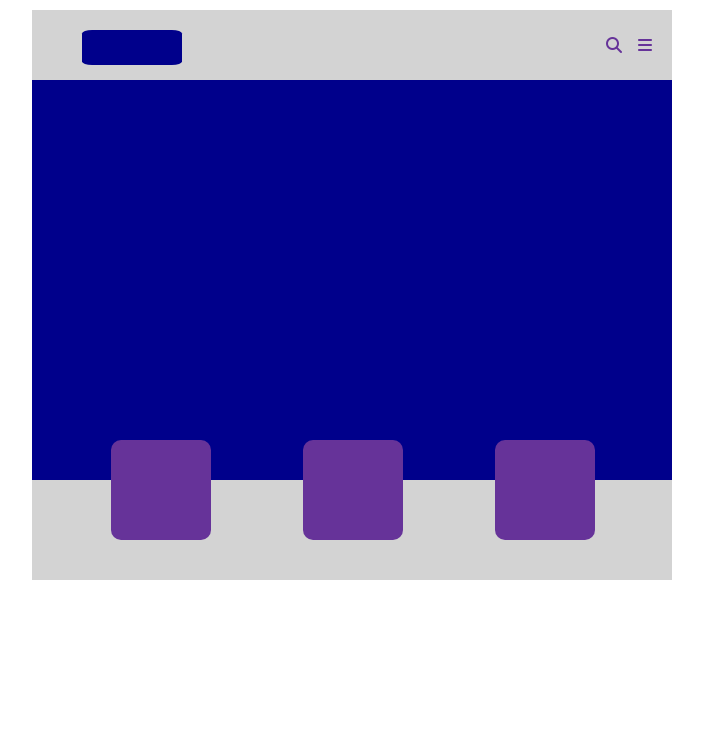
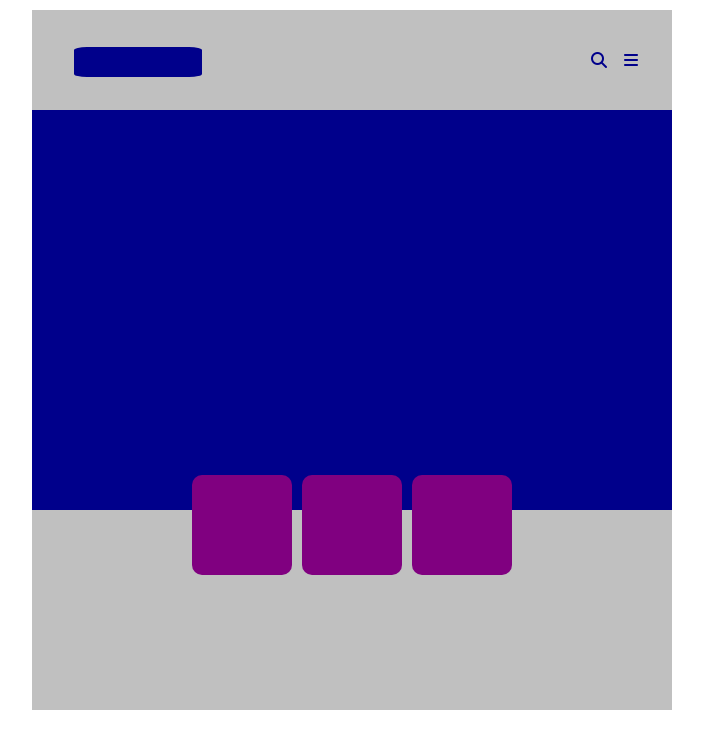
Before and after one commit to YZahorodnii/html_css_fundamentals, a plain HTML site: page hw_lesson_3_part2.html in a window 1280 px wide. Shown: the whole page, without its empty margins (288-991 px from the left). Drawn offline with Linux system fonts and the light colour scheme.

Commit message:
Last code refactoring for HW #3 part 2

```diff
--- a/hw_lesson_3_part2.html
+++ b/hw_lesson_3_part2.html
@@ -12,12 +12,16 @@
 <body>
 
 <div class="container">
-    <div class="header">
-        <div class="icon"><i class="fa-solid fa-magnifying-glass"></i></div>
-        <div class="icon"><i class="fa-solid fa-bars"></i></div>
-        <div class="window"></div>
+    <div class="header-left">
+        <div class="window darkblue"></div>
     </div>
-    <div class="body"></div>
+    <div class="header-right">
+        <div class="icon darkbluecolor"><i class="fa-solid fa-magnifying-glass"></i></div>
+        <div class="icon darkbluecolor"><i class="fa-solid fa-bars"></i></div>
+    </div>
+
+
+    <div class="body darkblue"></div>
     <div class="footer">
         <div class="boxes"></div>
         <div class="boxes"></div>
--- a/styles_hw_3_part2.css
+++ b/styles_hw_3_part2.css
@@ -10,81 +10,80 @@ body {
     margin-top: 10px;
     margin-left: auto;
     margin-right: auto;
+    display: flex;
+    flex-wrap: wrap;
 }
 
-.header {
-    height: 70px;
-    width: 100%;
-    background-color: lightgrey;
+.header-left {
+    height: 100px;
+    width: 50%;
+    background-color: silver;
+    display: flex;
     position: relative;
+}
 
+.window {
+    height: 30px;
+    width: 40%;
+    border-radius: 10%;
+    position: absolute;
+    top: 37px;
+    left: 42px;
+}
+
+.header-right {
+    height: 100px;
+    width: 50%;
+    background-color: silver;
+    display: flex;
+    justify-content: flex-end;
+    align-items: center;
+    column-gap: 10px;
+    position: relative;
+}
+
+.darkblue {
+    background-color: darkblue;
+}
+
+.darkbluecolor {
+    color: darkblue;
 }
 
 .icon:nth-child(1) {
+    display: flex;
     position: absolute;
-    right: 50px;
-    color: rebeccapurple;
-    bottom: 25px;
+    right: 65px;
 }
 
 .icon:nth-child(2) {
+    display: flex;
     position: absolute;
-    right: 20px;
-    color: rebeccapurple;
-    bottom: 25px;
-}
-
-.window {
-    height: 35px;
-    width: 100px;
-    background-color: darkblue;
-    border-radius: 10%;
-    position: absolute;
-    bottom: 15px;
-    left: 50px;
+    right: 34px;
 }
 
 .body {
     height: 400px;
     width: 100%;
-    background-color: darkblue;
+    display: flex;
 }
 
 .footer {
-    height: 100px;
+    height: 200px;
     width: 100%;
-    background-color: lightgray;
     display: flex;
+    background-color: silver;
     justify-content: center;
-    column-gap: 20px;
+    column-gap: 10px;
+    position: relative;
 }
 
-.boxes:nth-child(1)  {
-    position: absolute;
+.boxes {
+    height: 100px;
     width: 100px;
-    height: 100px;
-    background-color: rebeccapurple;
-    right: 61%;
-    top: 55%;
+    background-color: purple;
     border-radius: 10%;
+    display: flex;
+    position: relative;
+    top: -35px;
 }
-
-.boxes:nth-child(2)  {
-    position: absolute;
-    width: 100px;
-    height: 100px;
-    background-color: rebeccapurple;
-    right: 46%;
-    top: 55%;
-    border-radius: 10%;
-}
-
-.boxes:nth-child(3)  {
-    position: absolute;
-    width: 100px;
-    height: 100px;
-    background-color: rebeccapurple;
-    right: 31%;
-    top: 55%;
-    border-radius: 10%;
-}
```
